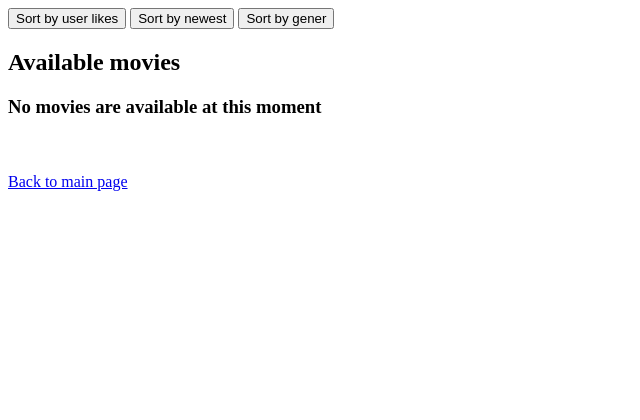
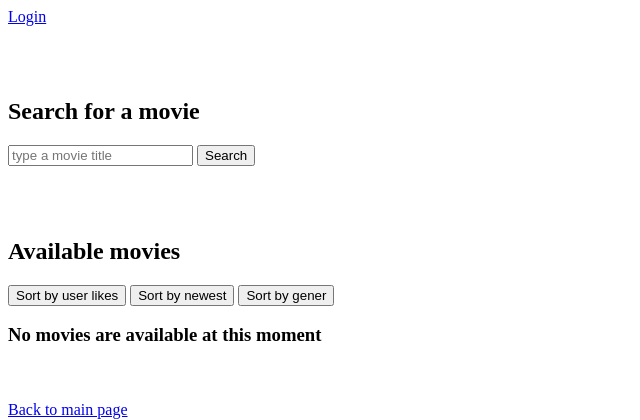
Before and after one commit to mvarbichki/skillo-final-project, a Django app: page /available_movies_page in a window 1280 px wide. Shown: the top 420 px of the page, without its empty margins (0-640 px from the left). Run offline with Django 5.2, Linux system fonts and the light colour scheme; data that the repository does not hold is empty.

Commit message:
Restructuring the project. Adding login required for the logut view

```diff
--- a/moviesapp/templates/available_movies_page.html
+++ b/moviesapp/templates/available_movies_page.html
@@ -1,11 +1,20 @@
+{% include "base.html" %}
+
+<h2>Search for a movie</h2>
+<!-- After insert text it redirects to the search page and displays the result if there are such. Field required -->
+<form action="{% url 'search_page' %}" method="get">
+    <input type="text" name="q" placeholder="type a movie title" required>
+    <button type="submit">Search</button>
+</form>
+
+<br><br>
+<h2>Available movies</h2>
 <form method="GET" action="{% url 'available_movies_page' %}">
     <!-- Each button returns a different value that triggers a different ordered query in the background -->
     <button type="submit" name="order" value="likes">Sort by user likes</button>
     <button type="submit" name="order" value="release_date">Sort by newest</button>
     <button type="submit" name="order" value="gener">Sort by gener</button>
 </form>
-
-<h2>Available movies</h2>
 {% for movie in sorted_movies %}
     <!-- Hyperlink to redirect the user to full movie details. In addition, sends the movie's id as an argument to details_page func -->
     <li><a href="{% url 'details_page' movie.id %}"> Title: {{ movie.title }} - {{ movie.release_date }} </a> | Gener: {{ movie.get_gener_display }} | Description: {{ movie.description }} | Users rating: {{ movie.num_favorites }}</li>
--- a/moviesapp/templates/details_page.html
+++ b/moviesapp/templates/details_page.html
@@ -17,4 +17,4 @@
 {% endfor %}
 
 <br><br>
-<a href="{% url 'main_page' %}">Back to main page</a>
+<a href="{% url 'available_movies_page' %}">Back to available movies page</a>
--- a/moviesapp/templates/result_page.html
+++ b/moviesapp/templates/result_page.html
@@ -9,4 +9,4 @@
 {% endfor %}
 
 <br><br>
-<a href="{% url 'main_page' %}">Back to main page</a>
+<a href="{% url 'available_movies_page' %}">Back to available movies page</a>
--- a/moviesapp/views.py
+++ b/moviesapp/views.py
@@ -160,10 +160,9 @@ def user_login(request):
                   )
 
 
+@login_required(login_url="user_login")
 def user_logout(request):
     auth.logout(request)
     return redirect(main_page)
 
-# TODO 2 categories:
-# - liked in a genre : counts how many users add the movie as favorite. Display favorites as int
-# - newest in a gener : sort all movies in a given gener by the release date
+# TODO add exceptions and final retest
```
Also changed, not shown: moviesapp/templates/main_page.html (+0 -8 lines).
